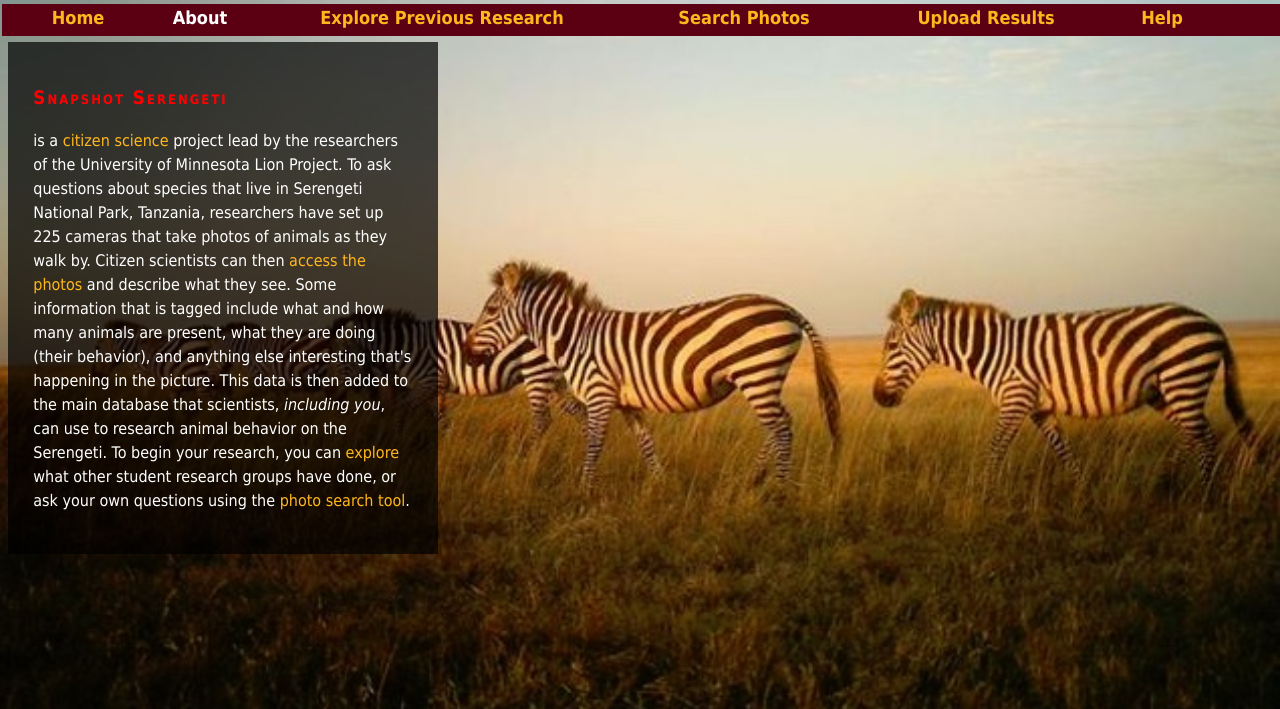
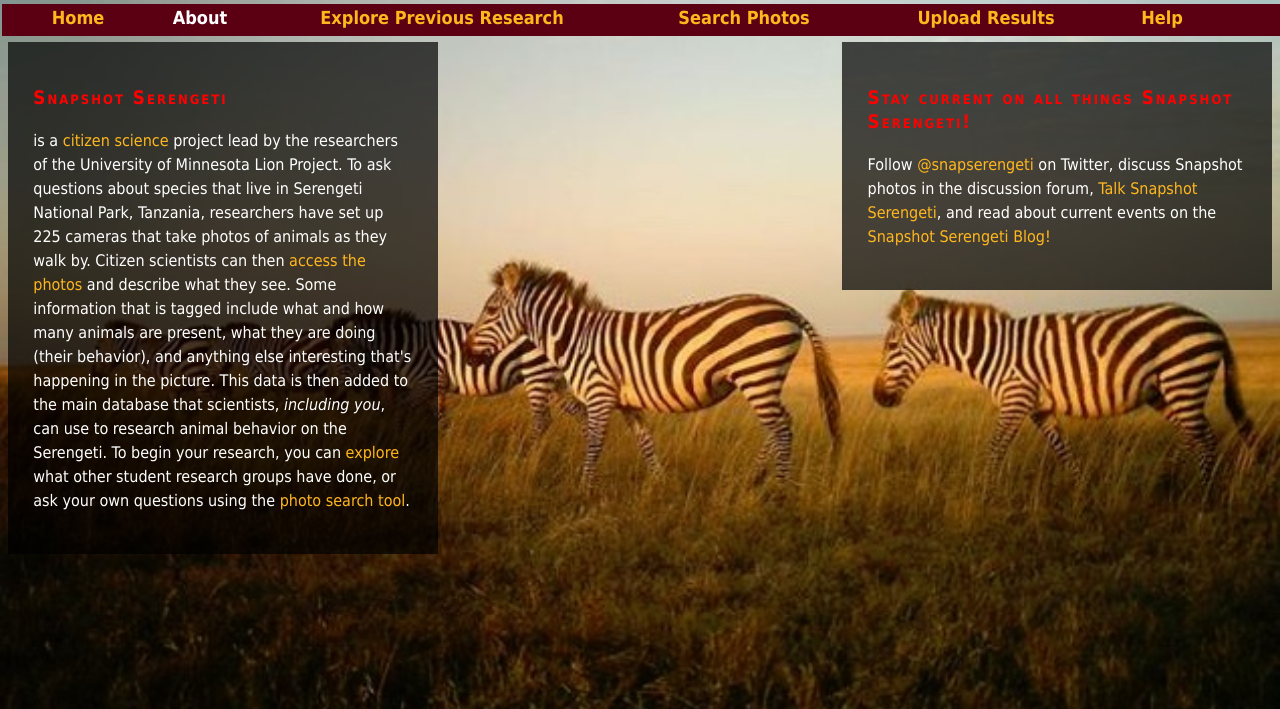
Before and after one commit to jessamina-b/Snapshot-Serengeti-Research-Database, a plain HTML site: page about.html in a window 1280 px wide. Shown: the part 91-800 px from the top of the page. Drawn offline with Linux system fonts and the light colour scheme.

Commit message:
adding video and social links

```diff
--- a/about.html
+++ b/about.html
@@ -32,6 +32,11 @@
 
 <div id="snapshot":>
 <p><h3>Snapshot Serengeti</h3> is a <a href="https://www.snapshotserengeti.org/#/home" title="Snapshot Serengeti Citizen Science Homepage">citizen science</a> project lead by the researchers of the University of Minnesota Lion Project. To ask questions about species that live in Serengeti National Park, Tanzania, researchers have set up 225 cameras that take photos of animals as they walk by. Citizen scientists can then <a href="https://www.snapshotserengeti.org/#/classify" title="Snapshot Serengeti Citizen Science Classify Photos page">access the photos</a> and describe what they see. Some information that is tagged include what and how many animals are present, what they are doing (their behavior), and anything else interesting that's happening in the picture. This data is then added to the main database that scientists, <em>including you</em>, can use to research animal behavior on the Serengeti. To begin your research, you can <a href="explore.html" title="Explore Previous Research">explore</a> what other student research groups have done, or ask your own questions using the <a href="search.html" title="Search Photos">photo search tool</a>.</p>
+</div>
+
+<div id="social":>
+  <p><h3>Stay current on all things Snapshot Serengeti!</h3>Follow <a href="https://twitter.com/snapserengeti" title="Snapshot Serengeti Twitter Page">@snapserengeti</a> on Twitter, discuss Snapshot photos in the discussion forum,<a href="https://talk.snapshotserengeti.org" title="Talk Snapshot Serengeti"> Talk Snapshot Serengeti</a>, and read about current events on the <a href="https://blog.snapshotserengeti.org" title="Snapshot Serengeti Blog">Snapshot Serengeti Blog!</a></p>
+</div>
 
 
 </body>
--- a/style.css
+++ b/style.css
@@ -126,6 +126,21 @@ a:hover {
 	color: white;
 	background: rgba(0, 0, 0, .7);
 }
+#social {
+	position: relative;
+	line-height: 150%;
+	top: 125px;
+	width: 30%;
+	height: auto;
+	z-index: 1;
+	float: right;
+	font-size: 16px;
+	padding: 2%;
+	margin: 0px;
+	text-align: left;
+	color: white;
+	background: rgba(0, 0, 0, .7);
+}
 
 h3 {
 	color: red;
```
Also changed, not shown: index.html (+1 -0 lines).
